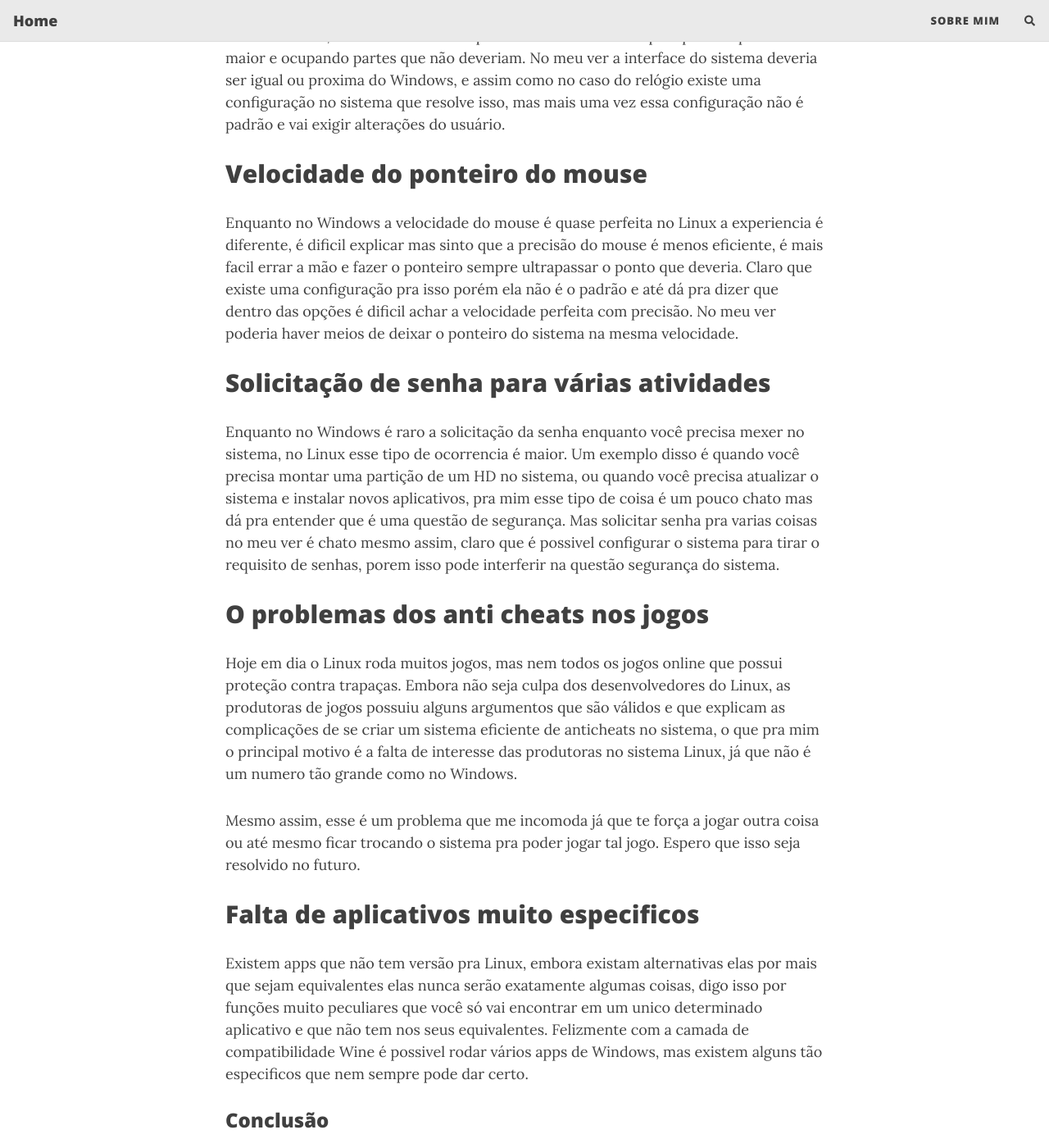
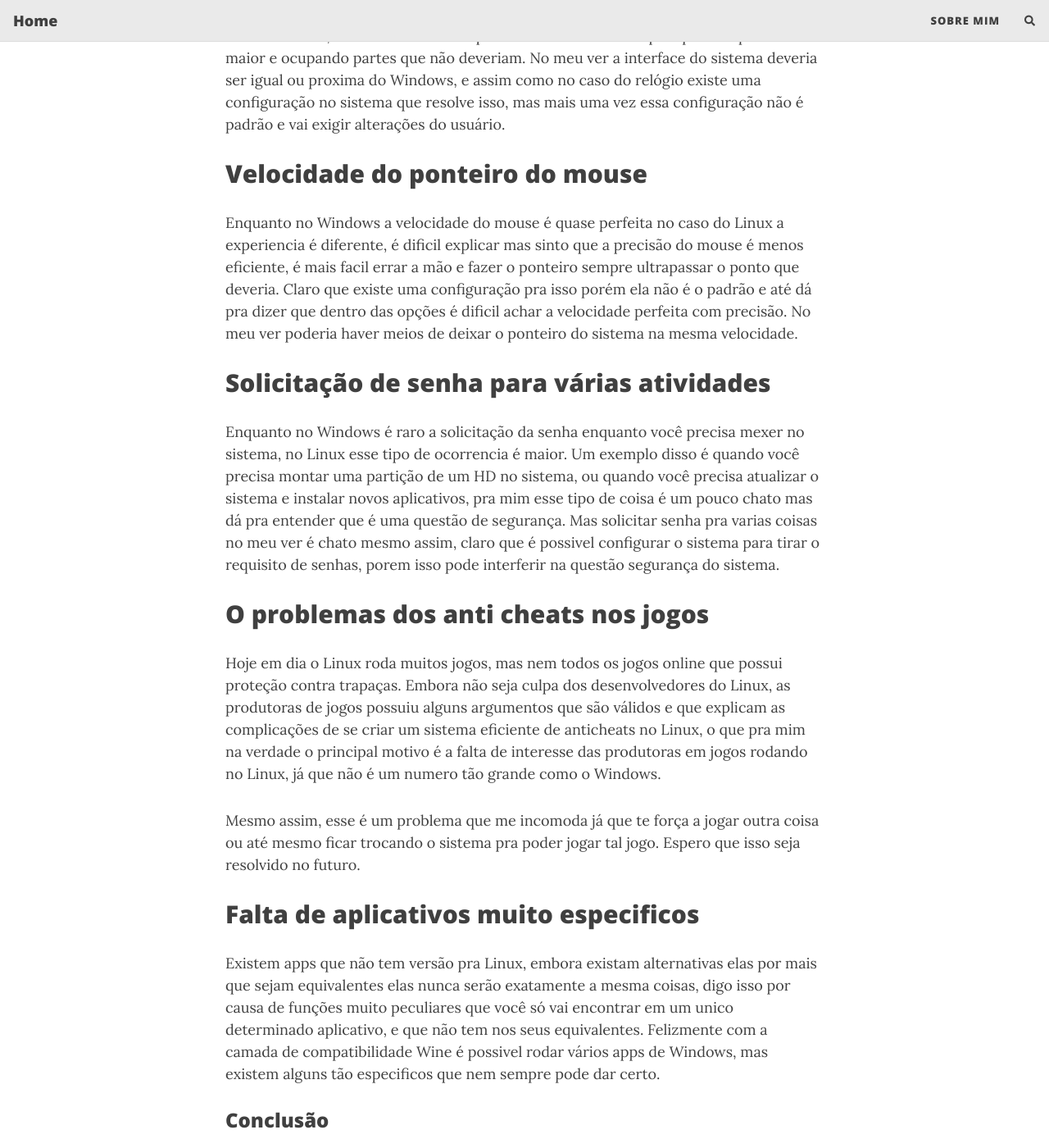
Before and after one commit to marcosfs93/marcosfs93.github.io, a Jekyll site: the page built from _posts/2024-08-04-coisas-que-me-incomodam-no-linux.md, in a window 1280 px wide and 1400 px high, scrolled down 1782 px. Shown: the whole window at 82% size. Built offline with Jekyll 4.4.1, drawn with Linux system fonts in a browser that asks for light colours; nearby versions of some CDN libraries; comment, search, counter and statistics services are not loaded.

Commit message:
Update 2024-08-04-coisas-que-me-incomodam-no-linux.md

```diff
--- a/_posts/2024-08-04-coisas-que-me-incomodam-no-linux.md
+++ b/_posts/2024-08-04-coisas-que-me-incomodam-no-linux.md
@@ -28,18 +28,18 @@ Quem usa dual boot de Linux e Windows sabe bem que transitar entre os sistemas p
 Esse é um ponto peculiar, já que diferente de muita gente eu ainda uso a resolução HD (1366x768) e diferente do Windows em que o tamanho dos objetos na tela são do tamanho certo, no Linux é diferente pois a interface no Linux por "padrão" parece maior e ocupando partes que não deveriam. No meu ver a interface do sistema deveria ser igual ou proxima do Windows, e assim como no caso do relógio existe uma configuração no sistema que resolve isso, mas mais uma vez essa configuração não é padrão e vai exigir alterações do usuário.
 
 ## Velocidade do ponteiro do mouse
-Enquanto no Windows a velocidade do mouse é quase perfeita no Linux a experiencia é diferente, é dificil explicar mas sinto que a precisão do mouse é menos eficiente, é mais facil errar a mão e fazer o ponteiro sempre ultrapassar o ponto que deveria. Claro que existe uma configuração pra isso porém ela não é o padrão e até dá pra dizer que dentro das opções é dificil achar a velocidade perfeita com precisão. No meu ver poderia haver meios de deixar o ponteiro do sistema na mesma velocidade.
+Enquanto no Windows a velocidade do mouse é quase perfeita no caso do Linux a experiencia é diferente, é dificil explicar mas sinto que a precisão do mouse é menos eficiente, é mais facil errar a mão e fazer o ponteiro sempre ultrapassar o ponto que deveria. Claro que existe uma configuração pra isso porém ela não é o padrão e até dá pra dizer que dentro das opções é dificil achar a velocidade perfeita com precisão. No meu ver poderia haver meios de deixar o ponteiro do sistema na mesma velocidade.
 
 ## Solicitação de senha para várias atividades
 Enquanto no Windows é raro a solicitação da senha enquanto você precisa mexer no sistema, no Linux esse tipo de ocorrencia é maior. Um exemplo disso é quando você precisa montar uma partição de um HD no sistema, ou quando você precisa atualizar o sistema e instalar novos aplicativos, pra mim esse tipo de coisa é um pouco chato mas dá pra entender que é uma questão de segurança. Mas solicitar senha pra varias coisas no meu ver é chato mesmo assim, claro que é possivel configurar o sistema para tirar o requisito de senhas, porem isso pode interferir na questão segurança do sistema.
 
 ## O problemas dos anti cheats nos jogos
-Hoje em dia o Linux roda muitos jogos, mas nem todos os jogos online que possui proteção contra trapaças. Embora não seja culpa dos desenvolvedores do Linux, as produtoras de jogos possuiu alguns argumentos que são válidos e que explicam as complicações de se criar um sistema eficiente de anticheats no sistema, o que pra mim o principal motivo é a falta de interesse das produtoras no sistema Linux, já que não é um numero tão grande como no Windows.
+Hoje em dia o Linux roda muitos jogos, mas nem todos os jogos online que possui proteção contra trapaças. Embora não seja culpa dos desenvolvedores do Linux, as produtoras de jogos possuiu alguns argumentos que são válidos e que explicam as complicações de se criar um sistema eficiente de anticheats no Linux, o que pra mim na verdade o principal motivo é a falta de interesse das produtoras em jogos rodando no Linux, já que não é um numero tão grande como o Windows.
 
 Mesmo assim, esse é um problema que me incomoda já que te força a jogar outra coisa ou até mesmo ficar trocando o sistema pra poder jogar tal jogo. Espero que isso seja resolvido no futuro.
 
 ## Falta de aplicativos muito especificos
-Existem apps que não tem versão pra Linux, embora existam alternativas elas por mais que sejam equivalentes elas nunca serão exatamente algumas coisas, digo isso por funções muito peculiares que você só vai encontrar em um unico determinado aplicativo e que não tem nos seus equivalentes. Felizmente com a camada de compatibilidade Wine é possivel rodar vários apps de Windows, mas existem alguns tão especificos que nem sempre pode dar certo.
+Existem apps que não tem versão pra Linux, embora existam alternativas elas por mais que sejam equivalentes elas nunca serão exatamente a mesma coisas, digo isso por causa de funções muito peculiares que você só vai encontrar em um unico determinado aplicativo, e que não tem nos seus equivalentes. Felizmente com a camada de compatibilidade Wine é possivel rodar vários apps de Windows, mas existem alguns tão especificos que nem sempre pode dar certo.
 
 ### Conclusão
 Existem várias coisas a serem melhoradas no sistema, de cabeça essa são as coisas que mais me incomoda no sistema hoje, enquanto vou lembrando de mais coisas eu vou atualizando o post. Quem sabe no futuro o sistema venha com essas e outras configurações por padrão, principalmente para pessoas que estão saindo do Windows.
```
